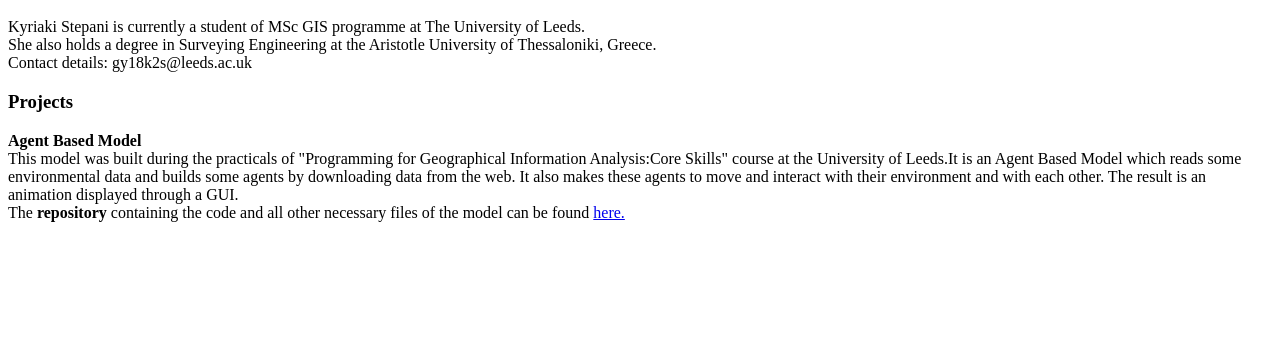
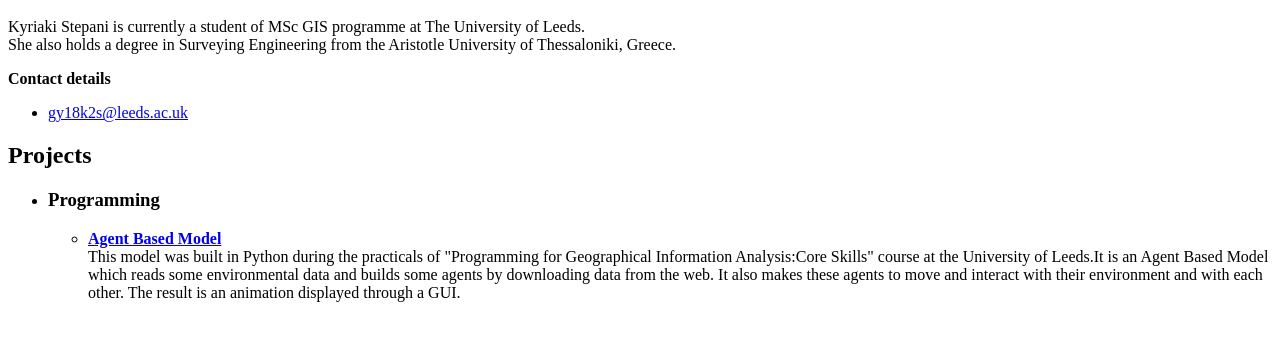
Before and after one commit to kstepani/Online_Portfolio, a plain HTML site: page index.html in a window 1280 px wide. Shown: the part 48-388 px from the top of the page. Drawn offline with Linux system fonts and the light colour scheme.

Commit message:
Update index.html

```diff
--- a/index.html
+++ b/index.html
@@ -7,16 +7,19 @@
 <H1>Kyriaki Stepani</H1>
 
 <P>Kyriaki Stepani is currently a student of MSc GIS programme at The University of Leeds.<BR>
-She also holds a degree in Surveying Engineering at the Aristotle University of Thessaloniki, Greece.<BR>
-Contact details: gy18k2s@leeds.ac.uk</P>
+She also holds a degree in Surveying Engineering from the Aristotle University of Thessaloniki, Greece.<BR></P>
 
-<H3>Projects</H3>
+<P><B>Contact details</B>
+<UL><LI><A href="mailto:gy18k2s@leeds.ac.uk">gy18k2s@leeds.ac.uk</A></LI></UL></P>
 
-<P><B>Agent Based Model</B><BR>
-This model was built during the practicals of "Programming for Geographical Information Analysis:Core Skills"
+<H2>Projects</H2>
+<UL><LI><H3>Programming</H3>
+
+<P><UL><LI><A href ="https://github.com/kstepani/GEOG5990M"><B>Agent Based Model</A></B><BR>
+This model was built in Python during the practicals of "Programming for Geographical Information Analysis:Core Skills"
 course at the University of Leeds.It is an Agent Based Model which reads some environmental data and builds some agents by downloading data from the web.
 It also makes these agents to move and interact with their environment and with each other. The result is
-an animation displayed through a GUI.<BR>
-The <B>repository</B> containing the code and all other necessary files of the model can be found <A href ="https://github.com/kstepani/GEOG5990M">here.</A></P>
+an animation displayed through a GUI.
+</LI></UL></LI></UL></P>
 </BODY>
 </HTML>
```
